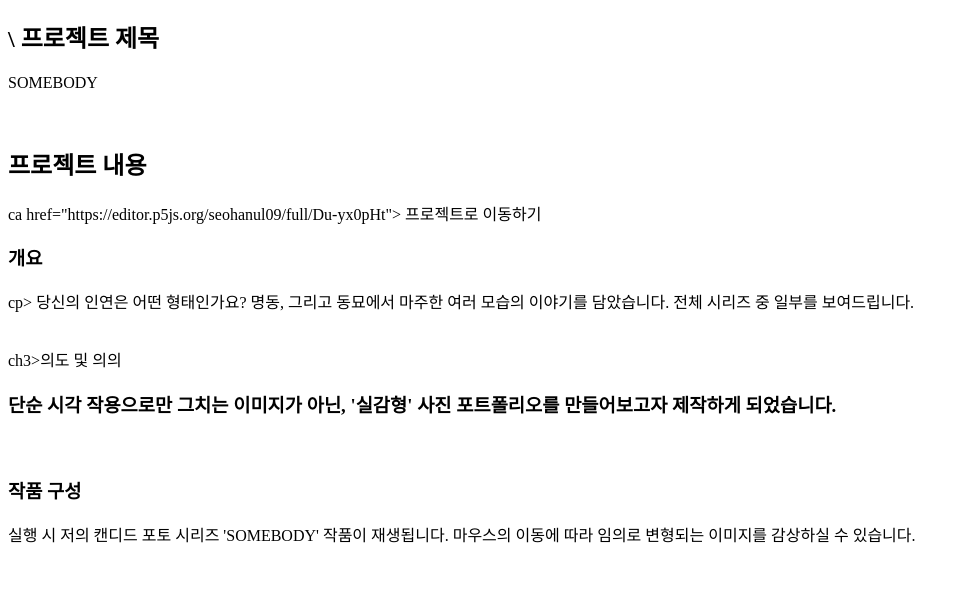
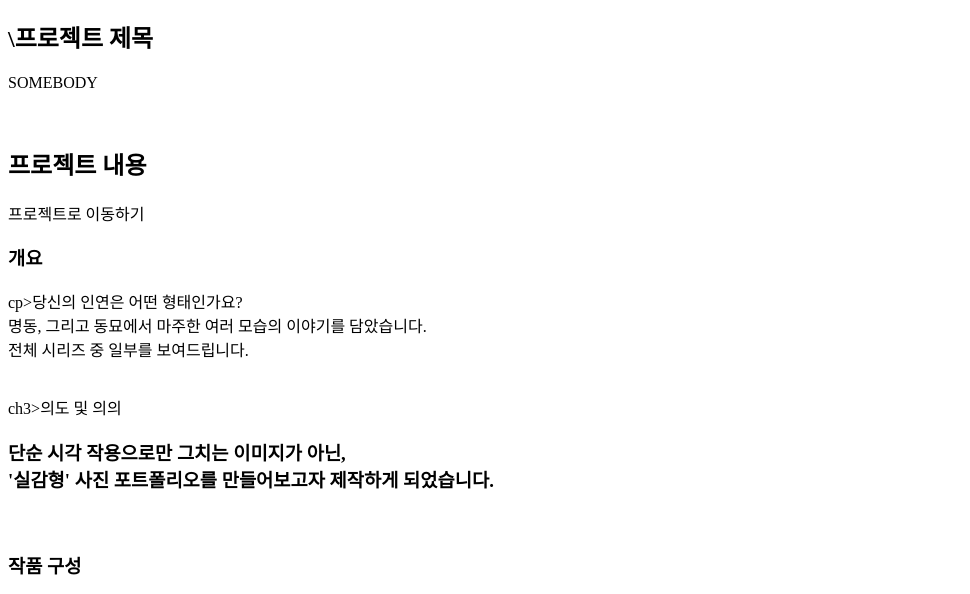
Before and after one commit to seohanul09/sample_1, a plain HTML site: page index.html in a window 1280 px wide. Shown: the part 165-759 px from the top of the page, without its empty margins (0-970 px from the left). Drawn offline with Linux system fonts and the light colour scheme.

Commit message:
index.html

```diff
--- a/index.html
+++ b/index.html
@@ -5,27 +5,33 @@
 </head>
 <body>
 <h1>SOMEBODY </h1y
-<p> 안녕하세요, 서한울의 페이지입니다.</p>
+<p>안녕하세요, 서한울의 페이지입니다.</p>
 <br>
-<h2>\ 프로젝트 제목 </h2> <p> SOMEBODY</p>
+<h2>\프로젝트 제목 </h2> <p>SOMEBODY</p>
 <br>
-<h2> 프로젝트 내용 </h2>
-ca href="https://editor.p5js.org/seohanul09/full/Du-yx0pHt"> 프로젝트로 이동하기</a>
+<h2>프로젝트 내용 </h2>
+<ca href="https://editor.p5js.org/seohanul09/full/Du-yx0pHt">프로젝트로 이동하기</a>
 <br>
 <h3>개요 </h3>
-cp> 당신의 인연은 어떤 형태인가요?
+cp>당신의 인연은 어떤 형태인가요?
+<br>
 명동, 그리고 동묘에서 마주한 여러 모습의 이야기를 담았습니다.
+<br>
 전체 시리즈 중 일부를 보여드립니다.</p>
 <br>
 ch3>의도 및 의의 <h3>
 <p> 단순 시각 작용으로만 그치는 이미지가 아닌,
+<br>
 '실감형' 사진 포트폴리오를 만들어보고자 제작하게 되었습니다.</p>
 <br>
-<h3> 작품 구성</h3>
+<h3>작품 구성</h3>
 <p> 실행 시 저의 캔디드 포토 시리즈 'SOMEBODY' 작품이 재생됩니다.
+<br>
 마우스의 이동에 따라 임의로 변형되는 이미지를 감상하실 수 있습니다.</p>
 <br>
-<h3> 사용자 시나리오 </h3>
+<h3>사용자 시나리오 </h3>
 <p> 실행 시 이미지가 자동재생 됩니다.
+<br>
 총 4장의 이미지를 감상하실 수 있고, 이미지 위에 마우스를 가져다대면 마우스의 움직임에 따라 이미지가 변형/왜곡됩니다.
+<br>
 키보드 'N'을 누르시면 다음 이미지로 넘어갑니다.</p>
```
